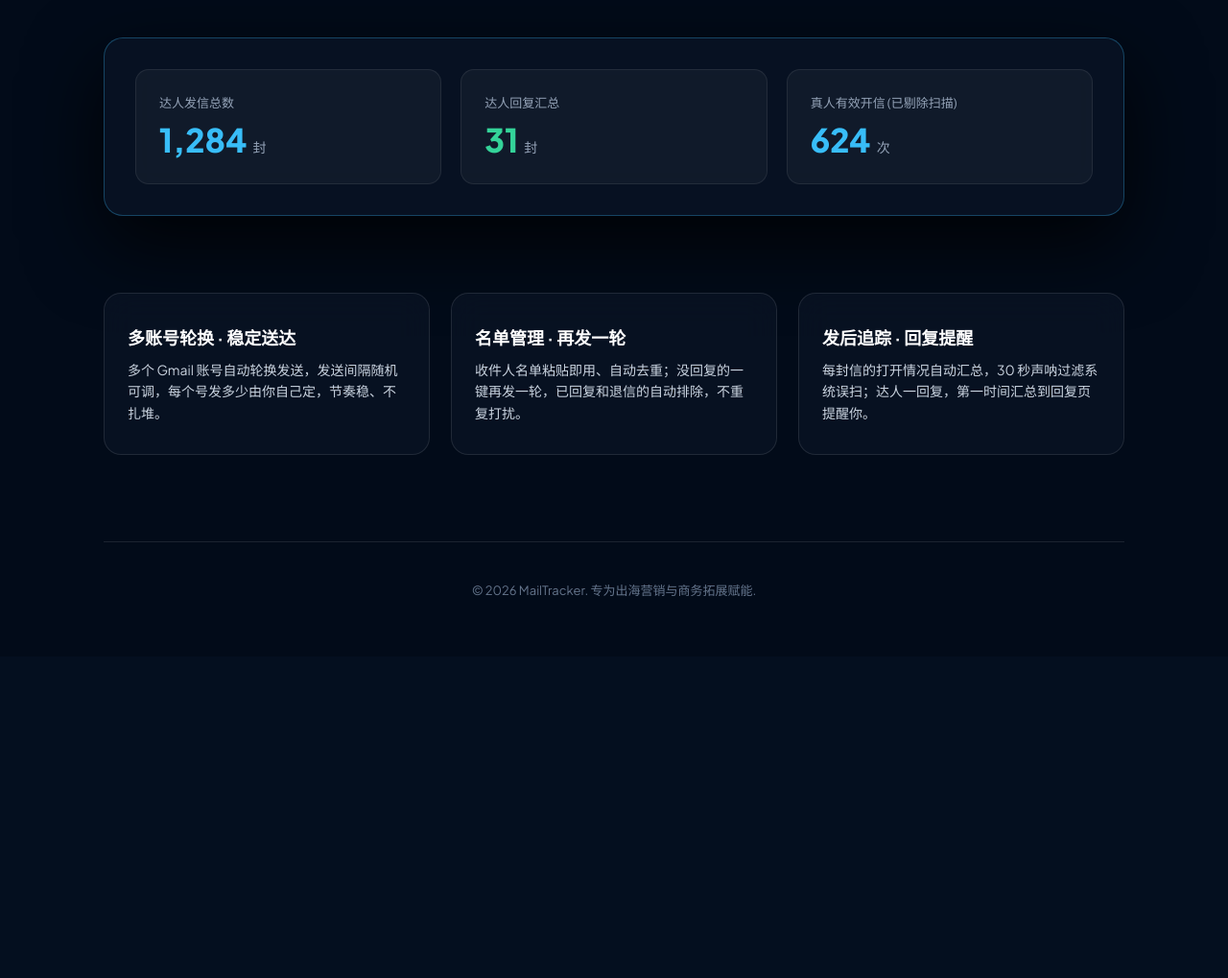
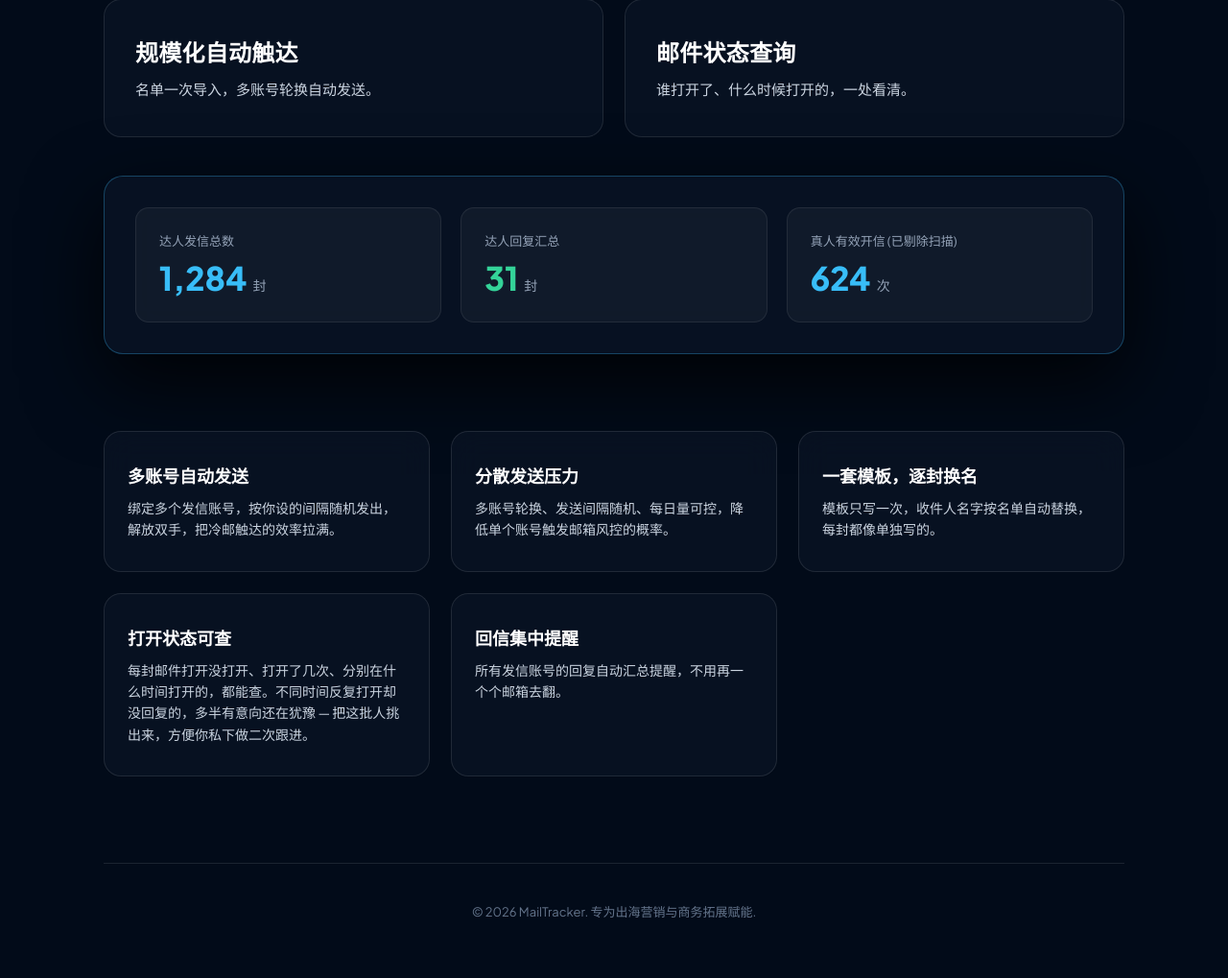
Before and after one commit to yanxinc07-lab/mail-tracker, a FastAPI app: page / in a window 1280 px wide. Shown: the part 801-1820 px from the top of the page at 96% size. Before the commit the page ends 1422 px from the top, so only its background shows below. Run offline with FastAPI, Linux system fonts and the light colour scheme; some libraries are stand-ins or nearby versions.

Commit message:
fix40 homepage copy

```diff
--- a/templates/index.html
+++ b/templates/index.html
@@ -117,23 +117,27 @@
       margin-bottom: 24px;
       font-weight: 600;
     }
-    .hero-title {
-      font-size: clamp(42px, 5.5vw, 68px);
-      font-weight: 800;
-      line-height: 1.15;
-      letter-spacing: -0.02em;
-      margin-bottom: 20px;
-      text-shadow: 0 4px 24px rgba(0, 0, 0, 0.8), 0 1px 3px rgba(0,0,0,0.9);
+
+    /* 首屏下方双功能块：与两大功能一一对应，权重相当 */
+    .duo-blocks {
+      display: grid;
+      grid-template-columns: 1fr 1fr;
+      gap: 22px;
+      margin: 0 auto 40px;
     }
-    .hero-desc {
-      font-size: 17px;
-      line-height: 1.7;
-      color: #f8fafc;
-      max-width: 600px;
-      margin-bottom: 36px;
-      text-shadow: 0 2px 14px rgba(0, 0, 0, 0.85);
-      font-weight: 400;
+    .duo-block {
+      background: rgba(10, 20, 38, 0.7);
+      border: 1px solid rgba(255, 255, 255, 0.1);
+      border-radius: 18px;
+      padding: 36px 32px;
+      backdrop-filter: blur(16px);
+      -webkit-backdrop-filter: blur(16px);
+      text-align: left;
+      transition: .3s ease;
     }
+    .duo-block:hover { transform: translateY(-4px); border-color: rgba(56, 189, 248, 0.5); }
+    .duo-block h2 { font-size: 24px; font-weight: 700; margin: 0 0 10px; color: #fff; letter-spacing: 0.01em; }
+    .duo-block p { font-size: 15px; color: #cbd5e1; line-height: 1.65; margin: 0; }
 
     /* 核心双功能按钮组 */
     .hero-btns {
@@ -334,8 +338,7 @@
     }
 
     @media (max-width: 860px) {
-      .stats-row, .features-grid { grid-template-columns: 1fr; }
-      .hero-title { font-size: 36px; }
+      .stats-row, .features-grid, .duo-blocks { grid-template-columns: 1fr; }
       .hero-btns { flex-direction: column; width: 100%; }
       .btn-glow-blue, .btn-glass-pill { width: 100%; justify-content: center; }
     }
@@ -509,8 +512,6 @@
     <!-- 首屏：完整留白通透的大海原片 -->
     <section class="hero-section">
       <div class="hero-tag">✦ OUTREACH, ON AUTOPILOT · 让触达自己跑起来</div>
-      <h1 class="hero-title">一键发出，坐等回复。</h1>
-      <p class="hero-desc">专为跨境商务与达人营销打造的 Gmail 批量发信工具。<br>多账号轮换、随机间隔，稳稳送达；发出之后，打开与回复自动汇总，系统误扫自动过滤。</p>
 
       <!-- 核心业务入口：只留批量触达一个（数据查看走触达内的打开追踪段） -->
       <div class="hero-btns">
@@ -523,6 +524,18 @@
         SCROLL TO EXPLORE ↓
       </div>
     </section>
+
+    <!-- 首屏下方双功能块：对应自动发信与邮件追踪两大功能 -->
+    <div class="duo-blocks">
+      <div class="duo-block">
+        <h2>规模化自动触达</h2>
+        <p>名单一次导入，多账号轮换自动发送。</p>
+      </div>
+      <div class="duo-block">
+        <h2>邮件状态查询</h2>
+        <p>谁打开了、什么时候打开的，一处看清。</p>
+      </div>
+    </div>
 
     <!-- 往下滚动时展现的数据大盘预览 -->
     <div class="cockpit-preview">
@@ -542,19 +555,27 @@
       </div>
     </div>
 
-    <!-- 三大核心特性长卷 -->
+    <!-- 详细介绍 -->
     <div class="features-grid">
       <div class="f-box">
-        <h3>多账号轮换 · 稳定送达</h3>
-        <p>多个 Gmail 账号自动轮换发送，发送间隔随机可调，每个号发多少由你自己定，节奏稳、不扎堆。</p>
+        <h3>多账号自动发送</h3>
+        <p>绑定多个发信账号，按你设的间隔随机发出，解放双手，把冷邮触达的效率拉满。</p>
       </div>
       <div class="f-box">
-        <h3>名单管理 · 再发一轮</h3>
-        <p>收件人名单粘贴即用、自动去重；没回复的一键再发一轮，已回复和退信的自动排除，不重复打扰。</p>
+        <h3>分散发送压力</h3>
+        <p>多账号轮换、发送间隔随机、每日量可控，降低单个账号触发邮箱风控的概率。</p>
       </div>
       <div class="f-box">
-        <h3>发后追踪 · 回复提醒</h3>
-        <p>每封信的打开情况自动汇总，30 秒声呐过滤系统误扫；达人一回复，第一时间汇总到回复页提醒你。</p>
+        <h3>一套模板，逐封换名</h3>
+        <p>模板只写一次，收件人名字按名单自动替换，每封都像单独写的。</p>
+      </div>
+      <div class="f-box">
+        <h3>打开状态可查</h3>
+        <p>每封邮件打开没打开、打开了几次、分别在什么时间打开的，都能查。不同时间反复打开却没回复的，多半有意向还在犹豫 — 把这批人挑出来，方便你私下做二次跟进。</p>
+      </div>
+      <div class="f-box">
+        <h3>回信集中提醒</h3>
+        <p>所有发信账号的回复自动汇总提醒，不用再一个个邮箱去翻。</p>
       </div>
     </div>
 
```
